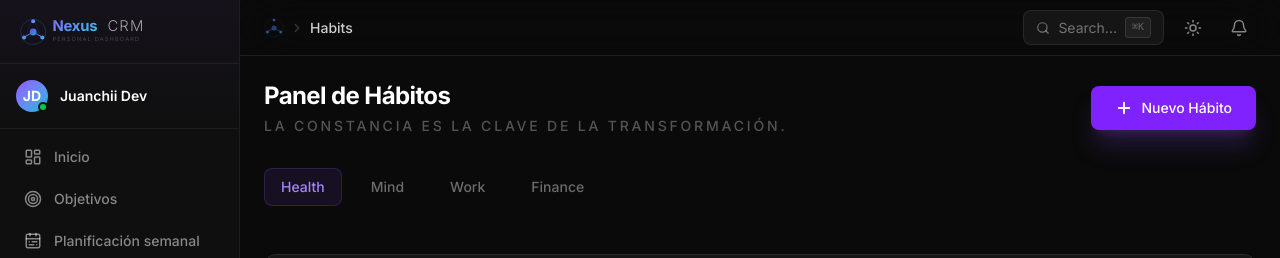
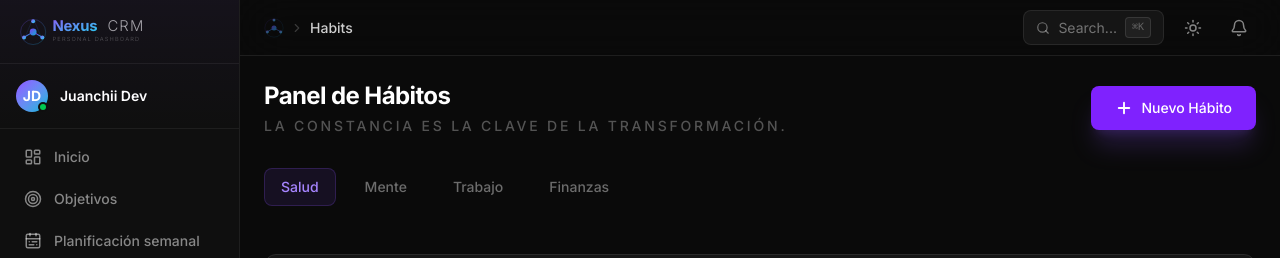
Before and after one commit to Tuwebai/dashboard-personal, a React (Vite) app: page / in a window 1280 px wide. Both pictures are taken after a click on the button 555 px from the left and 389 px from the top of the page. Shown: the top 258 px of the page. Built offline with nearby package versions, Linux system fonts and the light colour scheme.

Commit message:
fix habits category i18n

```diff
--- a/src/features/habits/pages/HabitsPage.tsx
+++ b/src/features/habits/pages/HabitsPage.tsx
@@ -67,7 +67,7 @@ export default function Habits() {
                   : 'bg-transparent border-transparent text-white/40 hover:bg-white/5 hover:text-white/80'
               }`}
             >
-              {category}
+              {t(`habits.category_${category}`)}
             </button>
           ))}
         </div>
@@ -114,10 +114,10 @@ export default function Habits() {
             value={newHabit.category}
             onChange={e => setNewHabit({...newHabit, category: e.target.value as HabitCategory})}
             options={[
-              { value: 'health', label: 'Health' },
-              { value: 'mind', label: 'Mind' },
-              { value: 'work', label: 'Work' },
-              { value: 'finance', label: 'Finance' },
+              { value: 'health', label: t('habits.category_health') },
+              { value: 'mind', label: t('habits.category_mind') },
+              { value: 'work', label: t('habits.category_work') },
+              { value: 'finance', label: t('habits.category_finance') },
             ]}
           />
 
--- a/src/shared/i18n/translations/habits.ts
+++ b/src/shared/i18n/translations/habits.ts
@@ -11,6 +11,10 @@ export const habitsTranslations = {
     'habits.noHabitsDesc': 'Try searching in another category or create a new one.',
     'habits.createHabit': 'Create Habit',
     'habits.category': 'Category',
+    'habits.category_health': 'Health',
+    'habits.category_mind': 'Mind',
+    'habits.category_work': 'Work',
+    'habits.category_finance': 'Finance',
     'habits.created': 'Habit created.',
     'habits.habitDeleted': 'Habit deleted.',
     'habits.deleteTitle': 'Delete habit',
@@ -26,6 +30,10 @@ export const habitsTranslations = {
     'habits.noHabitsDesc': 'Intenta buscar en otra categoría o crea uno nuevo.',
     'habits.createHabit': 'Crear Hábito',
     'habits.category': 'Categoría',
+    'habits.category_health': 'Salud',
+    'habits.category_mind': 'Mente',
+    'habits.category_work': 'Trabajo',
+    'habits.category_finance': 'Finanzas',
     'habits.created': 'Hábito creado.',
     'habits.habitDeleted': 'Hábito eliminado.',
     'habits.deleteTitle': 'Eliminar hábito',
```
